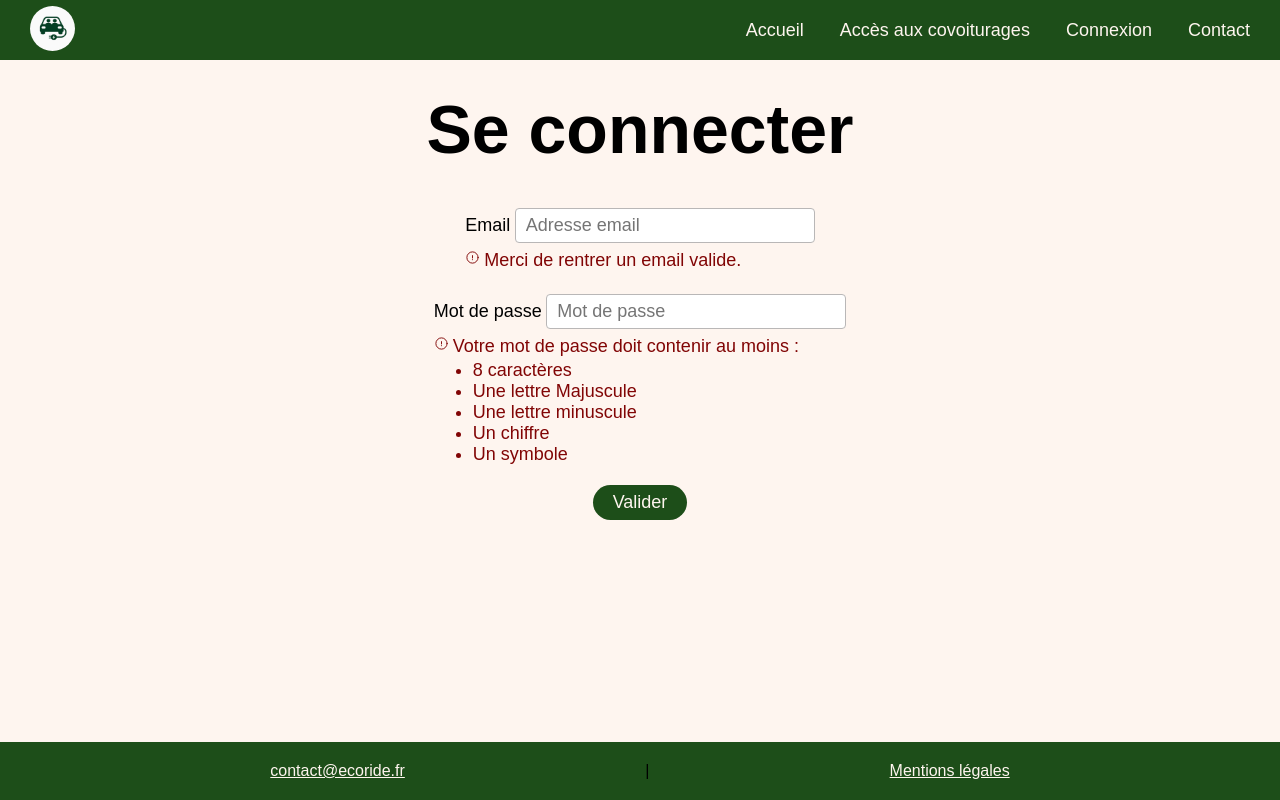
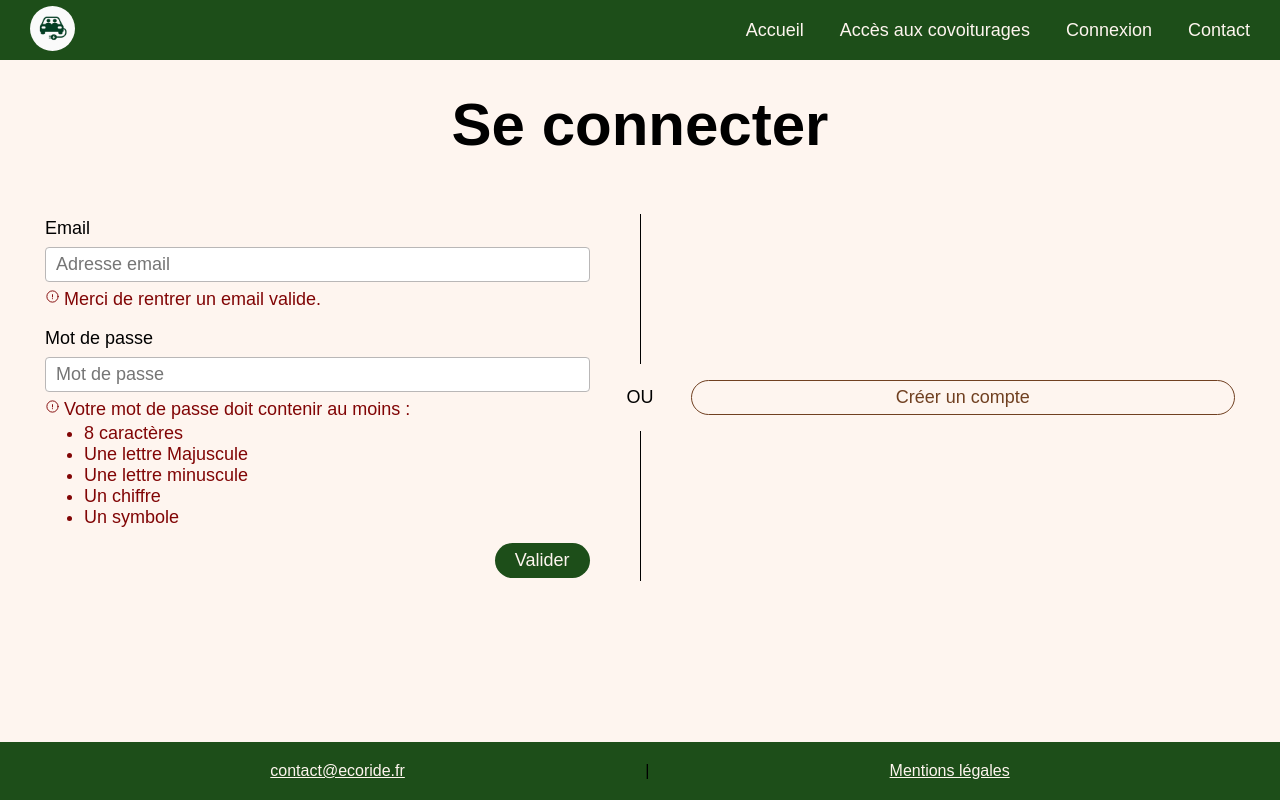
Before and after one commit to Haltarion/ECORIDE, a PHP site: page /pages/connexion.php in a window 1280 px wide. Run offline with PHP 8.4, Linux system fonts and the light colour scheme.

Commit message:
finalisation de la page de connexion

```diff
--- /dev/null
+++ b/common/head.php
@@ -0,0 +1,11 @@
+<!DOCTYPE html>
+<html lang="fr">
+  <head>
+    <meta charset="UTF-8" />
+    <title>ECORIDE</title>
+    <meta name="viewport" content="width=device-width, initial-scale=1.0" />
+    <link rel="stylesheet" href="../css/style.css" />
+    <link rel="stylesheet" href="../css/header.css" />
+    <link rel="stylesheet" href="../css/form.css" />
+
+  </head>
--- a/common/header.php
+++ b/common/header.php
@@ -1,19 +1,8 @@
-<!DOCTYPE html>
-<html lang="fr">
-  <head>
-    <meta charset="UTF-8" />
-    <title>ECORIDE</title>
-    <meta name="viewport" content="width=device-width, initial-scale=1.0" />
-    <link rel="stylesheet" href="../css/style.css" />
-    <link rel="stylesheet" href="../css/header.css" />
-    <link rel="stylesheet" href="../css/form.css" />
+<header class="header">
 
-  </head>
-  <body>
-    <header class="header">
-      <a href="../index.php" class="header__logo"
-        ><img src="../media/Logo-EcoRide.png"" alt="logo ECORIDE" class="logo"></a
-      >
-      <?php include 'menu.php'; ?>
+  <a href="../index.php" class="header__logo"
+    ><img src="../media/Logo-EcoRide.png"" alt="logo ECORIDE" class="logo"></a
+  >
+  <?php include 'menu.php'; ?>
 
-    </header>
+</header>
--- a/components/clicable/button.php
+++ b/components/clicable/button.php
@@ -1 +1 @@
-<button class="component__button">Valider</button>
+<button class="component__button"><?= $buttonText ?></button>
--- a/css/form.css
+++ b/css/form.css
@@ -4,6 +4,58 @@
   width: -webkit-fill-available;
   gap: 15px;
   padding: 15px;
+}
+
+/* Style pour la page de connexion */
+.connexion {
+  display: flex;
+  flex-direction: column;
+  gap: 30px;
+  padding: 15px;
+  width: 100%;
+  width: -webkit-fill-available;
+}
+.connexion__existingCount {
+  display: flex;
+  flex-direction: column;
+  gap: 15px;
+  width: 100%;
+  width: -webkit-fill-available;
+}
+
+.container__button {
+  display: flex;
+  flex-direction: row;
+  justify-content: flex-end;
+}
+
+.connexion__newCount {
+  width: 100%;
+  width: -webkit-fill-available;
+}
+.connexion__newCount button {
+  background-color: initial;
+  color: var(--border-color);
+  border: 1px solid;
+  border-color: var(--border-color);
+  width: 100%;
+  width: -webkit-fill-available;
+  justify-content: center;
+}
+
+.connexion__separateur {
+  display: flex;
+  align-items: center;
+  gap: 20px;
+  width: 100%;
+  width: -webkit-fill-available;
+}
+.connexion__separateur::before,
+.connexion__separateur::after {
+  display: block;
+  margin: 0px 20px;
+  background: var(--black-color);
+  content: "";
 }
 
 /* Style pour les fieldsets -----------------------------------*/
@@ -27,6 +79,10 @@ legend {
 /* Style pour les commponents de formulaire ---------------------*/
 label {
   margin-bottom: 8px;
+}
+input {
+  width: 100%;
+  width: -webkit-fill-available;
 }
 /* Style pour les inputs text -----------------------------------*/
 .component__input-text {
@@ -60,6 +116,24 @@ label {
 }
 .component__input-date__container input {
   width: auto;
+}
+
+/* Style pour les inputs email ----------------------------------*/
+.component__input-email {
+  display: flex;
+  flex-direction: column;
+  align-items: flex-start;
+  width: 100%;
+  width: -webkit-fill-available;
+}
+
+/* Style pour les inputs mot de passe --------------------------*/
+.component__input-mdp {
+  display: flex;
+  flex-direction: column;
+  align-items: flex-start;
+  width: 100%;
+  width: -webkit-fill-available;
 }
 
 /* Style pour le message d'erreur -------------------------------*/
@@ -99,14 +173,21 @@ label {
 /* Style pour les écrans mobile ------------------------------------ */
 @media screen and (max-width: 749px) {
   /* Style pour la page de covoiturage */
-  .covoiturages {
+  .covoiturages,
+  .connexion {
     display: flex;
     flex-direction: column;
     align-items: center;
     justify-content: center;
+    max-width: 500px;
   }
 
-  input {
+  .connexion__separateur {
+    flex-direction: row;
+  }
+  .connexion__separateur::before,
+  .connexion__separateur::after {
+    height: 1px;
     width: 100%;
     width: -webkit-fill-available;
   }
@@ -114,14 +195,21 @@ label {
 /* Style pour les écrans desktop ----------------------------------- */
 @media screen and (min-width: 750px) {
   /* Style pour la page de covoiturage */
-  .covoiturages {
+  .covoiturages,
+  .connexion {
     display: flex;
     flex-direction: row;
     align-items: center;
     justify-content: center;
   }
+  .connexion__separateur::before,
+  .connexion__separateur::after {
+    height: 150px;
+    width: 1px;
+  }
 
-  input {
-    width: 300px;
+  .connexion__separateur {
+    flex-direction: column;
+    width: 50px;
   }
 }
--- a/css/style.css
+++ b/css/style.css
@@ -30,7 +30,7 @@
 /* Style pour les écrans desktop ----------------------------------- */
 @media screen and (min-width: 750px) {
   :root {
-    --fs-h1: 68px;
+    --fs-h1: 60px;
     --fs-h2: 35px;
     --fs-p: 18px;
     --fs-p2: 16px;
--- a/pages/connexion.php
+++ b/pages/connexion.php
@@ -1,11 +1,39 @@
+<?php include '../common/head.php'; ?>
+
+<body class="connexion__body">
+
   <?php include '../common/header.php'; ?>
-    <h1 class="connexion">Se connecter</h1>
+
+  <h1 class="connexion__title">Se connecter</h1>
+
+  <div class="connexion">
+    <div class="connexion__existingCount">
       <?php
         $alertMessage = "Merci de rentrer un email valide.";
         include '../components/form/input-email.php';
       ?>
+
       <?php include '../components/form/input-mdp.php'; ?>
+
       <div class="container__button">
-        <?php include '../components/clicable/button.php' ?>
+        <?php
+          $buttonText = "Valider";
+          include '../components/clicable/button.php'
+        ?>
       </div>
+    </div>
+
+    <div class="connexion__separateur">
+      <p class="connexion__separateur__text">OU</p>
+    </div>
+
+    <div class="connexion__newCount">
+      <?php
+        $buttonText = "Créer un compte";
+        include '../components/clicable/button.php'
+      ?>
+    </div>
+  </div>
+
+</body>
 <?php include '../common/footer.php'; ?>
```
Also changed, not shown: index.php (+7 -5 lines), pages/contact.php (+6 -2 lines), pages/covoiturages.php (+14 -7 lines). Lines whose indentation alone changed are shown as unchanged.
